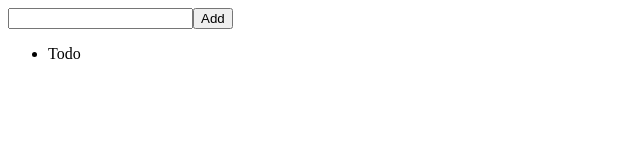
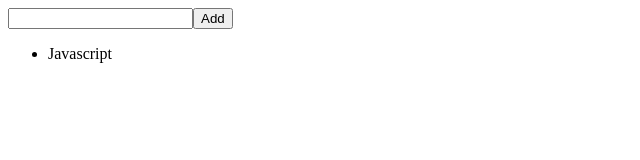
Before and after one commit to play-js/react-playground, a React (Create React App) app in the folder redux-todos-ts/: page / in a window 1280 px wide. Shown: the top 160 px of the page, without its empty margins (0-640 px from the left). Built offline with nearby package versions, Linux system fonts and the light colour scheme.

Commit message:
Connect data to App container

```diff
--- a/redux-todos-ts/src/Containers/index.js
+++ b/redux-todos-ts/src/Containers/index.js
@@ -1 +1 @@
-export { default as AppContainer } from './AppContainer';
+export { default as App } from './App';
--- a/redux-todos-ts/src/components/App.js
+++ /dev/null
@@ -1,16 +0,0 @@
-import React, { Component } from 'react';
-// Custom
-import { TodoInput, TodoList } from 'components';
-
-class App extends Component {
-  render() {
-    return (
-      <div>
-        <TodoInput />
-        <TodoList />
-      </div>
-    );
-  }
-}
-
-export default App;
--- a/redux-todos-ts/src/components/Todo.js
+++ /dev/null
@@ -1,13 +0,0 @@
-import React, { Component } from 'react';
-
-class Todo extends Component {
-  render() {
-    return (
-      <li>
-        Todo
-      </li>
-    );
-  }
-}
-
-export default Todo;
--- a/redux-todos-ts/src/components/TodoList.js
+++ b/redux-todos-ts/src/components/TodoList.js
@@ -1,12 +1,22 @@
 import React, { Component } from 'react';
-// Custom
-import { Todo } from 'components';
 
 class TodoList extends Component {
   render() {
+    const { todos } = this.props;
+
+    console.log(todos);
     return (
       <ul>
-        <Todo />
+        {
+          todos.map(todo => (
+            <li
+              key={todo.id}
+              style={{ textDecoration: todo.completed ? 'line-through' : 'none' }}
+            >
+              {todo.text}
+            </li>
+          ))
+        }
       </ul>
     );
   }
--- a/redux-todos-ts/src/components/index.js
+++ b/redux-todos-ts/src/components/index.js
@@ -1,3 +1,2 @@
 export { default as TodoInput } from './TodoInput';
 export { default as TodoList } from './TodoList';
-export { default as Todo } from './Todo';
--- a/redux-todos-ts/src/Containers/AppContainer.js
+++ b/redux-todos-ts/src/containers/App.js
@@ -1,9 +1,16 @@
+import React from 'react';
 import { bindActionCreators } from 'redux';
 import { connect } from 'react-redux';
-import { App } from 'components/App';
+// Custom
+import { TodoInput, TodoList } from 'components';
 import * as TodoActions from 'ducks/todos';
 
-const AppContainer;
+const App = ({ todos, actions }) => (
+  <div>
+    <TodoInput />
+    <TodoList todos={todos} />
+  </div>
+);
 
 const mapStateToProps = state => ({
   todos: state.todos,
@@ -16,4 +23,4 @@ const mapDispatchToProps = dispatch => ({
 export default connect(
   mapStateToProps,
   mapDispatchToProps,
-)(AppContainer);
+)(App);
--- a/redux-todos-ts/src/index.js
+++ b/redux-todos-ts/src/index.js
@@ -1,6 +1,6 @@
 import React from 'react';
 import ReactDOM from 'react-dom';
-import App from 'components/App';
+import { App } from 'containers';
 import registerServiceWorker from './registerServiceWorker';
 import { createStore } from 'redux';
 import { Provider } from 'react-redux';
```
Also changed, not shown: 1 other file (tests, documents, lock files or other folders).
